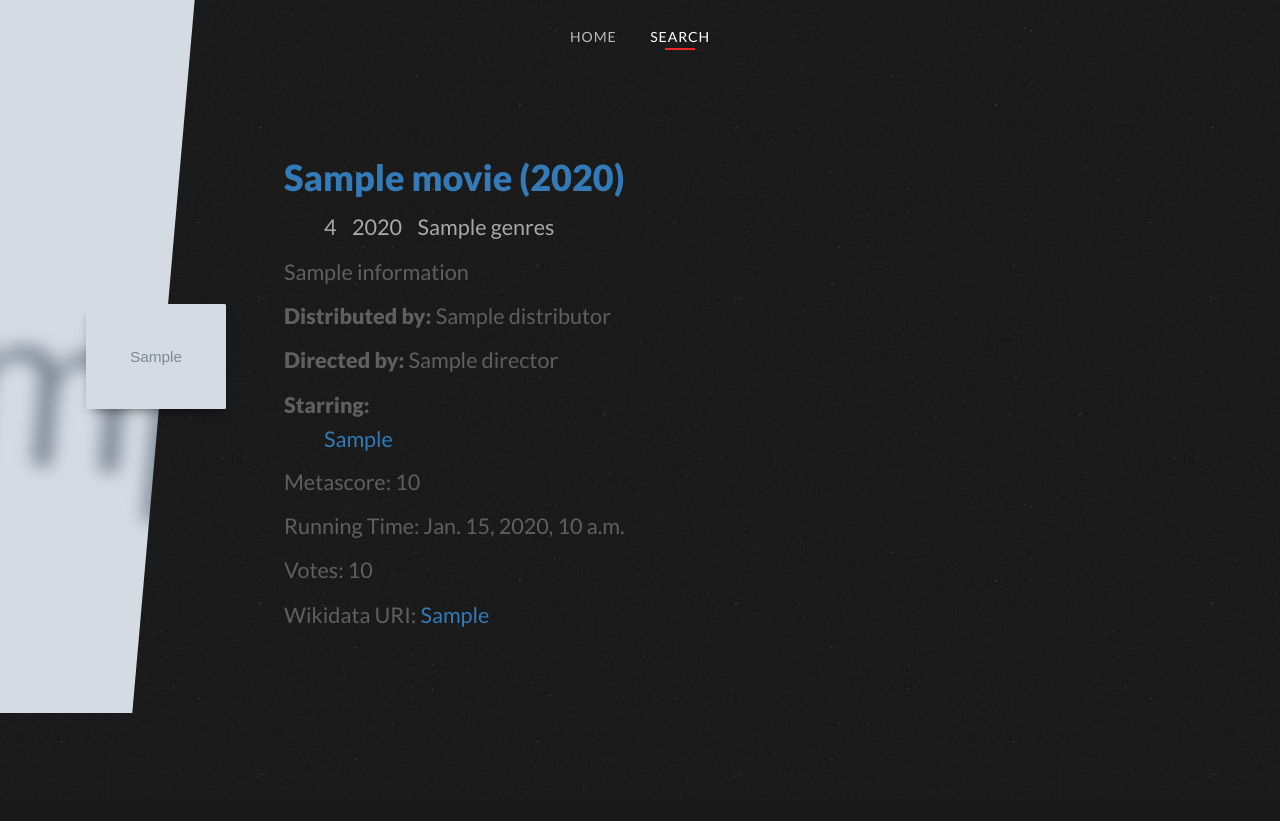
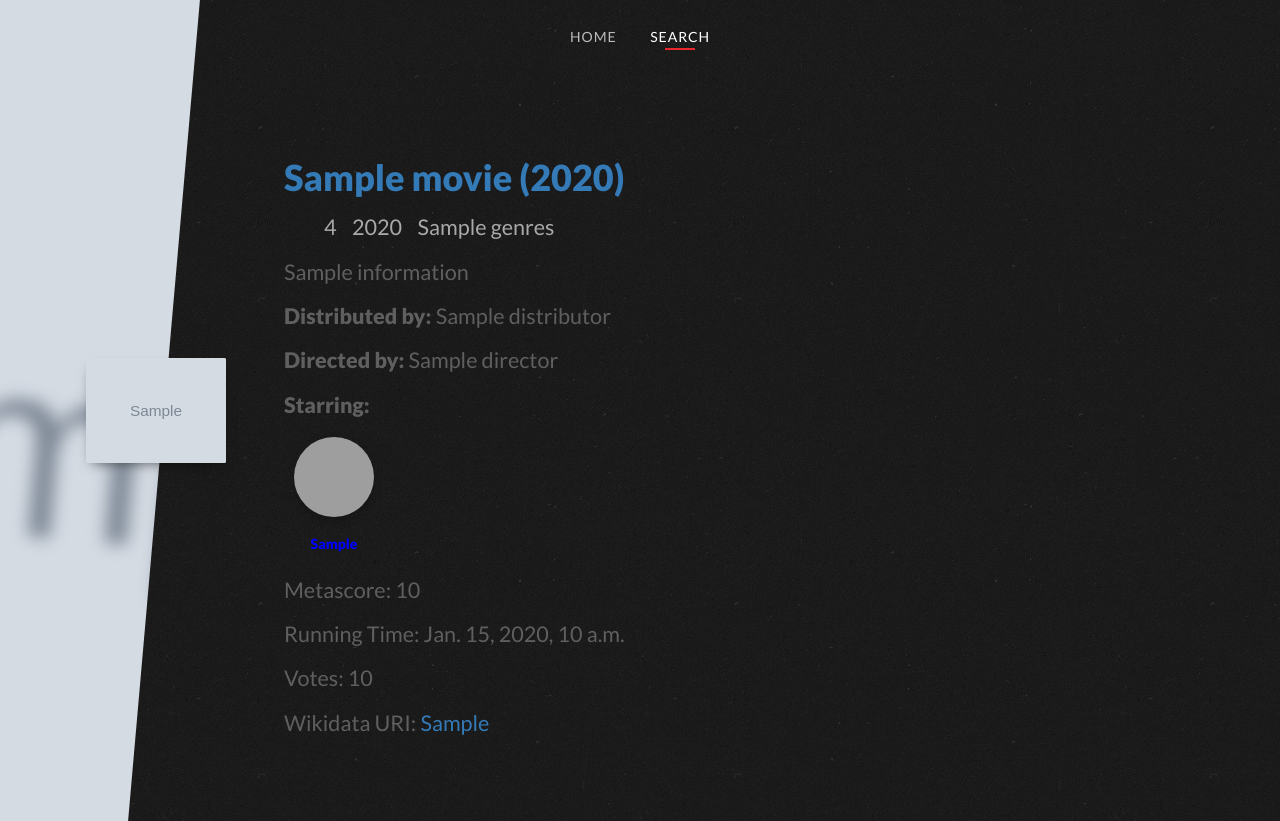
Before and after one commit to Nama-Kelompok/MoviVerse, a Django app: template main/templates/detail_movie.html in a window 1280 px wide. Before the commit the page ends 796 px from the top, so only its background shows below. Run offline with Django 5.2, Linux system fonts and the light colour scheme; the template is opened without the code that fills it: most values are stand-ins (such as "Sample title", 1, 10 or a date in 2020); grey boxes marked "Sample" are stand-in pictures; some libraries are stand-ins or nearby versions; grey boxes are pictures that could not be loaded.

Commit message:
[FEAT] penambahan image untuk actor

```diff
--- a/main/templates/detail_movie.html
+++ b/main/templates/detail_movie.html
@@ -70,7 +70,12 @@
                         <p><strong>Starring:</strong></p>
                         <ul class="movie__actors list--inline">
                             {% for star in movie.stars %}
-                            <li>
+                            <li class="movie__actor">
+                                {% if star.2 %}
+                                    <div class="movie__actor-photo">
+                                        <img src="{{ star.2 }}" alt="{{ star.0 }}">
+                                    </div>
+                                {% endif %}
                                 {% if star.1 %}
                                     <a href="{{ star.1 }}" target="_blank" class="text-primary">{{ star.0 }}</a>
                                 {% else %}
--- a/static/detail/css/detail.css
+++ b/static/detail/css/detail.css
@@ -181,3 +181,44 @@ strong {
   width: 100%;
   text-align: center;
 }
+
+.movie__actors {
+  display: flex;
+  flex-wrap: wrap;
+  gap: 16px;
+  justify-content: flex-start;
+  padding: 0;
+  margin: 16px 0;
+  list-style: none;
+}
+
+.movie__actor {
+  text-align: center;
+  width: 100px;
+}
+
+.movie__actor-photo {
+  width: 80px;
+  height: 80px;
+  margin: 0 auto 8px;
+  border-radius: 50%;
+  overflow: hidden;
+  box-shadow: 0 4px 8px rgba(0, 0, 0, 0.2);
+}
+
+.movie__actor-photo img {
+  width: 100%;
+  height: 100%;
+  object-fit: cover;
+}
+
+.movie__actor a {
+  text-decoration: none;
+  color: #00f;
+  font-weight: bold;
+  font-size: 14px;
+}
+
+.movie__actor a:hover {
+  color: #f90;
+}
```
Also changed, not shown: main/views.py (+32 -3 lines).
